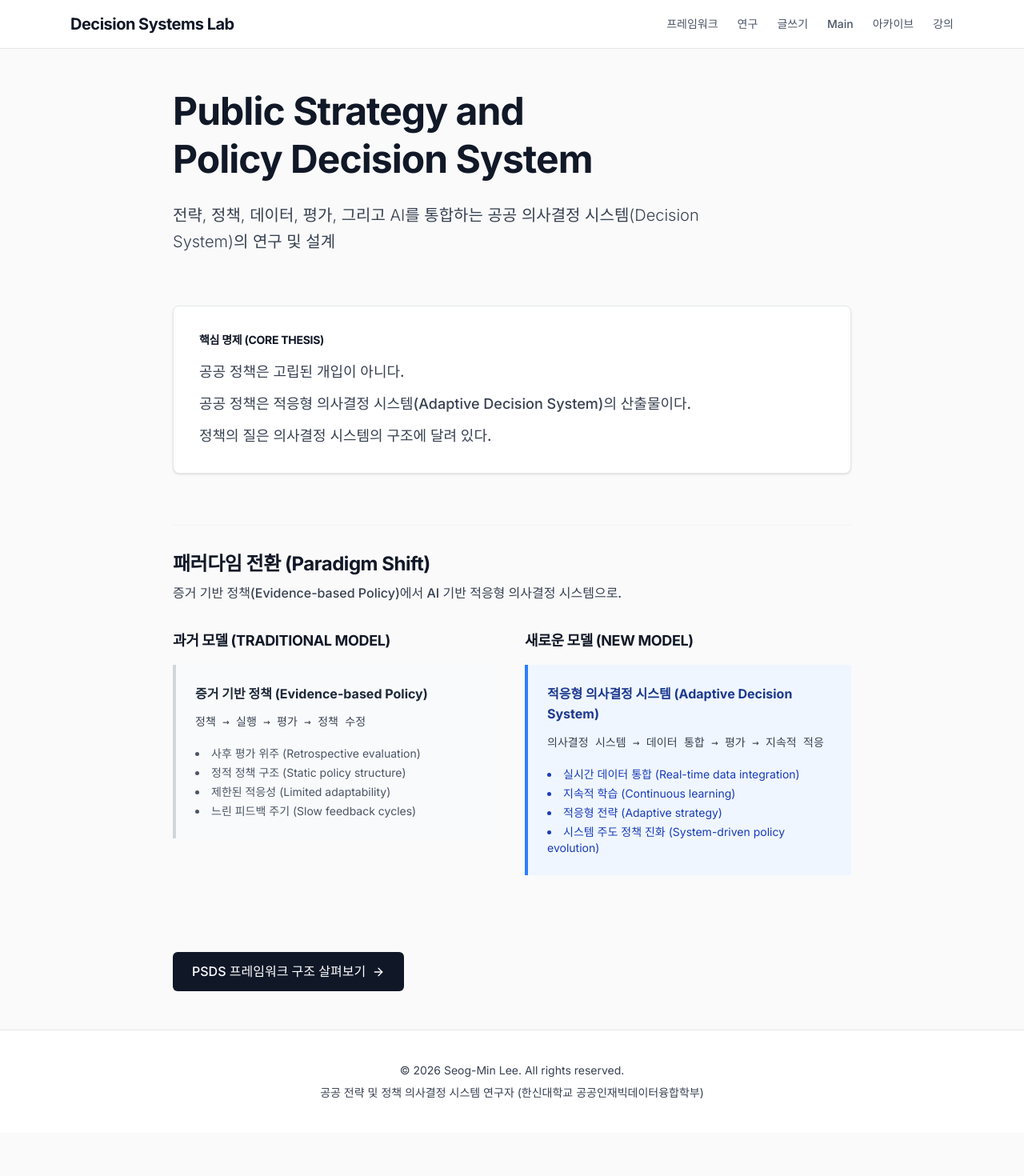
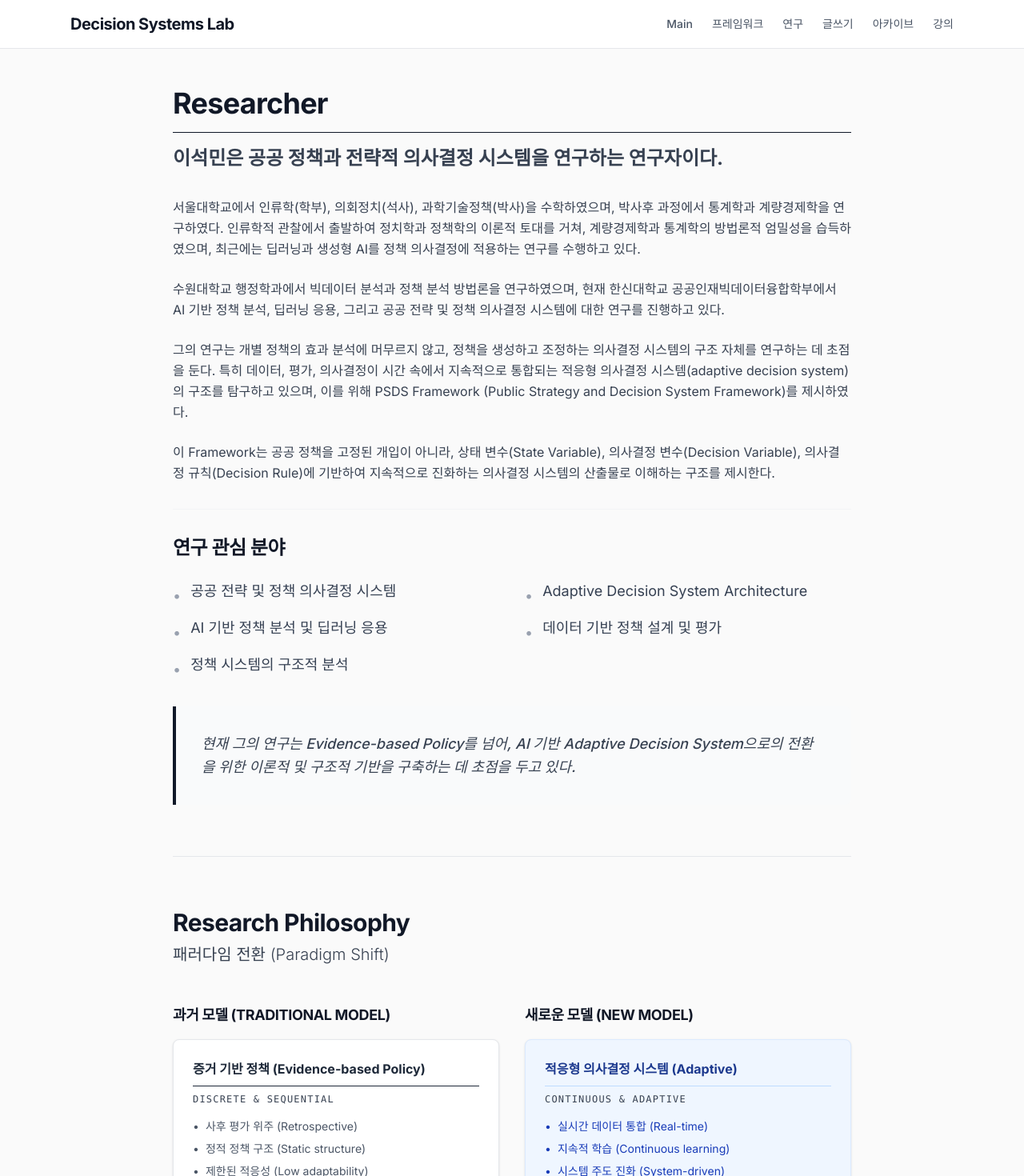
Before and after one commit to LeeSeogMin/my-life, a Next.js app: page / in a window 1280 px wide. Shown: the top 1470 px of the page at 80% size. Before the commit the page ends 1416 px from the top, so only its background shows below. Built offline with nearby package versions, Linux system fonts and the light colour scheme.

Commit message:
Set researcher bio as home page (Main) and rearrange navigation

```diff
--- a/src/app/about/page.tsx
+++ /dev/null
@@ -1,59 +0,0 @@
-export const metadata = {
-    title: "About - Decision Systems Lab",
-};
-
-export default function AboutPage() {
-    return (
-        <div className="space-y-12">
-            <header className="space-y-4">
-                <h1 className="text-4xl font-extrabold tracking-tight text-gray-900 border-b border-gray-900 pb-4">About</h1>
-            </header>
-
-            <section className="prose prose-gray max-w-none prose-lg text-gray-800 leading-relaxed font-normal">
-                <p className="text-xl font-bold text-gray-900 mb-8">
-                    이석민은 공공 정책과 전략적 의사결정 시스템을 연구하는 연구자이다.
-                </p>
-
-                <p>
-                    서울대학교에서 인류학(학부), 의회정치(석사), 과학기술정책(박사)을 수학하였으며, 박사후 과정에서 통계학과 계량경제학을 연구하였다. 인류학적 관찰에서 출발하여 정치학과 정책학의 이론적 토대를 거쳐, 계량경제학과 통계학의 방법론적 엄밀성을 습득하였으며, 최근에는 딥러닝과 생성형 AI를 정책 의사결정에 적용하는 연구를 수행하고 있다.
-                </p>
-
-                <p>
-                    수원대학교 행정학과에서 빅데이터 분석과 정책 분석 방법론을 연구하였으며, 현재 한신대학교 공공인재빅데이터융합학부에서 AI 기반 정책 분석, 딥러닝 응용, 그리고 공공 전략 및 정책 의사결정 시스템에 대한 연구를 진행하고 있다.
-                </p>
-
-                <p>
-                    그의 연구는 개별 정책의 효과 분석에 머무르지 않고, 정책을 생성하고 조정하는 의사결정 시스템의 구조 자체를 연구하는 데 초점을 둔다. 특히 데이터, 평가, 의사결정이 시간 속에서 지속적으로 통합되는 적응형 의사결정 시스템(adaptive decision system)의 구조를 탐구하고 있으며, 이를 위해 PSDS Framework (Public Strategy and Decision System Framework)를 제시하였다.
-                </p>
-
-                <p>
-                    이 Framework는 공공 정책을 고정된 개입이 아니라, 상태 변수(State Variable), 의사결정 변수(Decision Variable), 의사결정 규칙(Decision Rule)에 기반하여 지속적으로 진화하는 의사결정 시스템의 산출물로 이해하는 구조를 제시한다.
-                </p>
-            </section>
-
-            <section className="space-y-6 pt-8 border-t border-gray-100">
-                <h2 className="text-2xl font-bold text-gray-900">연구 관심 분야</h2>
-                <ul className="grid sm:grid-cols-1 gap-3 list-none pl-0">
-                    {[
-                        "공공 전략 및 정책 의사결정 시스템",
-                        "Adaptive Decision System Architecture",
-                        "AI 기반 정책 분석 및 딥러닝 응용",
-                        "데이터 기반 정책 설계 및 평가",
-                        "정책 시스템의 구조적 분석"
-                    ].map((item, idx) => (
-                        <li key={idx} className="flex items-start gap-3 text-lg text-gray-700">
-                            <span className="text-gray-400 mt-1.5">•</span>
-                            {item}
-                        </li>
-                    ))}
-                </ul>
-            </section>
-
-            <section className="bg-gray-50 border-l-4 border-gray-900 p-8 rounded-r-lg mt-12">
-                <p className="text-lg font-medium text-gray-800 leading-relaxed italic">
-                    현재 그의 연구는 Evidence-based Policy를 넘어, AI 기반 Adaptive Decision System으로의 전환을 위한 이론적 및 구조적 기반을 구축하는 데 초점을 두고 있다.
-                </p>
-            </section>
-        </div>
-    );
-}
--- a/src/app/layout.tsx
+++ b/src/app/layout.tsx
@@ -23,10 +23,10 @@ export default function RootLayout({
               Decision Systems Lab
             </Link>
             <nav className="flex gap-6 text-sm font-medium text-gray-600">
+              <Link href="/" className="hover:text-black transition-colors">Main</Link>
               <Link href="/framework" className="hover:text-black transition-colors">프레임워크</Link>
               <Link href="/research" className="hover:text-black transition-colors">연구</Link>
               <Link href="/writing" className="hover:text-black transition-colors">글쓰기</Link>
-              <Link href="/about" className="hover:text-black transition-colors">Main</Link>
               <Link href="/archive" className="hover:text-black transition-colors">아카이브</Link>
               <Link href="/lectures" className="hover:text-black transition-colors">강의</Link>
             </nav>
--- a/src/app/page.tsx
+++ b/src/app/page.tsx
@@ -4,71 +4,103 @@ import Link from "next/link";
 export default function Home() {
   return (
     <div className="space-y-16">
-      <section className="space-y-6">
-        <h1 className="text-4xl sm:text-5xl font-extrabold tracking-tight text-gray-900 leading-tight">
-          Public Strategy and <br className="hidden sm:block" />
-          Policy Decision System
-        </h1>
-        <p className="text-xl text-gray-600 max-w-2xl font-light leading-relaxed">
-          전략, 정책, 데이터, 평가, 그리고 AI를 통합하는 공공 의사결정 시스템(Decision System)의 연구 및 설계
+      {/* Bio Section (Main) */}
+      <section className="space-y-8">
+        <header className="space-y-4">
+          <h1 className="text-4xl font-extrabold tracking-tight text-gray-900 border-b border-gray-900 pb-4">Researcher</h1>
+          <p className="text-2xl font-bold text-gray-900">
+            이석민은 공공 정책과 전략적 의사결정 시스템을 연구하는 연구자이다.
+          </p>
+        </header>
+
+        <section className="prose prose-gray max-w-none prose-lg text-gray-800 leading-relaxed font-normal space-y-6">
+          <p>
+            서울대학교에서 인류학(학부), 의회정치(석사), 과학기술정책(박사)을 수학하였으며, 박사후 과정에서 통계학과 계량경제학을 연구하였다. 인류학적 관찰에서 출발하여 정치학과 정책학의 이론적 토대를 거쳐, 계량경제학과 통계학의 방법론적 엄밀성을 습득하였으며, 최근에는 딥러닝과 생성형 AI를 정책 의사결정에 적용하는 연구를 수행하고 있다.
+          </p>
+
+          <p>
+            수원대학교 행정학과에서 빅데이터 분석과 정책 분석 방법론을 연구하였으며, 현재 한신대학교 공공인재빅데이터융합학부에서 AI 기반 정책 분석, 딥러닝 응용, 그리고 공공 전략 및 정책 의사결정 시스템에 대한 연구를 진행하고 있다.
+          </p>
+
+          <p>
+            그의 연구는 개별 정책의 효과 분석에 머무르지 않고, 정책을 생성하고 조정하는 의사결정 시스템의 구조 자체를 연구하는 데 초점을 둔다. 특히 데이터, 평가, 의사결정이 시간 속에서 지속적으로 통합되는 적응형 의사결정 시스템(adaptive decision system)의 구조를 탐구하고 있으며, 이를 위해 PSDS Framework (Public Strategy and Decision System Framework)를 제시하였다.
+          </p>
+
+          <p>
+            이 Framework는 공공 정책을 고정된 개입이 아니라, 상태 변수(State Variable), 의사결정 변수(Decision Variable), 의사결정 규칙(Decision Rule)에 기반하여 지속적으로 진화하는 의사결정 시스템의 산출물로 이해하는 구조를 제시한다.
           </p>
         </section>
 
-      <section className="bg-white p-8 border border-gray-200 shadow-sm rounded-lg">
-        <h2 className="text-sm uppercase tracking-wider font-semibold text-gray-400 mb-4">핵심 명제 (Core Thesis)</h2>
-        <div className="space-y-3 text-lg font-medium text-gray-800">
-          <p>공공 정책은 고립된 개입이 아니다.</p>
-          <p>공공 정책은 적응형 의사결정 시스템(Adaptive Decision System)의 산출물이다.</p>
-          <p>정책의 질은 의사결정 시스템의 구조에 달려 있다.</p>
-        </div>
+        <section className="space-y-6 pt-8 border-t border-gray-100">
+          <h2 className="text-2xl font-bold text-gray-900">연구 관심 분야</h2>
+          <ul className="grid sm:grid-cols-2 gap-x-8 gap-y-3 list-none pl-0">
+            {[
+              "공공 전략 및 정책 의사결정 시스템",
+              "Adaptive Decision System Architecture",
+              "AI 기반 정책 분석 및 딥러닝 응용",
+              "데이터 기반 정책 설계 및 평가",
+              "정책 시스템의 구조적 분석"
+            ].map((item, idx) => (
+              <li key={idx} className="flex items-start gap-3 text-lg text-gray-700">
+                <span className="text-gray-400 mt-1.5">•</span>
+                {item}
+              </li>
+            ))}
+          </ul>
         </section>
 
-      <section className="space-y-8 pt-8 border-t border-gray-100">
-        <div>
-          <h2 className="text-2xl font-bold mb-2">패러다임 전환 (Paradigm Shift)</h2>
-          <p className="text-gray-600 mb-6 font-medium">증거 기반 정책(Evidence-based Policy)에서 AI 기반 적응형 의사결정 시스템으로.</p>
-        </div>
+        <section className="bg-gray-50 border-l-4 border-gray-900 p-8 rounded-r-lg mt-8">
+          <p className="text-lg font-medium text-gray-800 leading-relaxed italic">
+            현재 그의 연구는 Evidence-based Policy를 넘어, AI 기반 Adaptive Decision System으로의 전환을 위한 이론적 및 구조적 기반을 구축하는 데 초점을 두고 있다.
+          </p>
+        </section>
+      </section>
+
+      {/* Philosophy / Paradigm Shift Section (Secondary) */}
+      <section className="space-y-12 pt-16 border-t border-gray-200">
+        <header className="space-y-2">
+          <h2 className="text-3xl font-bold tracking-tight text-gray-900">Research Philosophy</h2>
+          <p className="text-xl text-gray-600 font-light">패러다임 전환 (Paradigm Shift)</p>
+        </header>
 
         <div className="grid md:grid-cols-2 gap-8">
           <div className="space-y-4">
             <h3 className="text-lg font-semibold text-gray-500 uppercase tracking-wide">과거 모델 (Traditional Model)</h3>
-            <div className="bg-gray-50 border-l-4 border-gray-300 p-6 space-y-3">
-              <strong className="block text-gray-800">증거 기반 정책 (Evidence-based Policy)</strong>
-              <p className="text-sm font-mono text-gray-500">정책 → 실행 → 평가 → 정책 수정</p>
-              <ul className="text-sm text-gray-600 space-y-1 list-disc list-inside pt-2">
-                <li>사후 평가 위주 (Retrospective evaluation)</li>
-                <li>정적 정책 구조 (Static policy structure)</li>
-                <li>제한된 적응성 (Limited adaptability)</li>
-                <li>느린 피드백 주기 (Slow feedback cycles)</li>
+            <div className="bg-white border border-gray-200 p-6 rounded-lg space-y-3 shadow-sm">
+              <strong className="block text-gray-800 border-b pb-2 mb-2">증거 기반 정책 (Evidence-based Policy)</strong>
+              <p className="text-xs font-mono text-gray-400 uppercase tracking-widest mb-4">Discrete & Sequential</p>
+              <ul className="text-sm text-gray-600 space-y-2">
+                <li className="flex items-start gap-2"><span>•</span> 사후 평가 위주 (Retrospective)</li>
+                <li className="flex items-start gap-2"><span>•</span> 정적 정책 구조 (Static structure)</li>
+                <li className="flex items-start gap-2"><span>•</span> 제한된 적응성 (Low adaptability)</li>
               </ul>
             </div>
           </div>
 
           <div className="space-y-4">
             <h3 className="text-lg font-semibold text-blue-600 uppercase tracking-wide">새로운 모델 (New Model)</h3>
-            <div className="bg-blue-50 border-l-4 border-blue-500 p-6 space-y-3">
-              <strong className="block text-blue-900">적응형 의사결정 시스템 (Adaptive Decision System)</strong>
-              <p className="text-sm font-mono text-blue-700">의사결정 시스템 → 데이터 통합 → 평가 → 지속적 적응</p>
-              <ul className="text-sm text-blue-800 space-y-1 list-disc list-inside pt-2">
-                <li>실시간 데이터 통합 (Real-time data integration)</li>
-                <li>지속적 학습 (Continuous learning)</li>
-                <li>적응형 전략 (Adaptive strategy)</li>
-                <li>시스템 주도 정책 진화 (System-driven policy evolution)</li>
+            <div className="bg-blue-50 border border-blue-100 p-6 rounded-lg space-y-3 shadow-sm">
+              <strong className="block text-blue-900 border-b border-blue-200 pb-2 mb-2">적응형 의사결정 시스템 (Adaptive)</strong>
+              <p className="text-xs font-mono text-blue-400 uppercase tracking-widest mb-4">Continuous & Adaptive</p>
+              <ul className="text-sm text-blue-800 space-y-2">
+                <li className="flex items-start gap-2"><span>•</span> 실시간 데이터 통합 (Real-time)</li>
+                <li className="flex items-start gap-2"><span>•</span> 지속적 학습 (Continuous learning)</li>
+                <li className="flex items-start gap-2"><span>•</span> 시스템 주도 진화 (System-driven)</li>
               </ul>
             </div>
           </div>
         </div>
-      </section>
 
-      <div className="pt-8">
+        <div className="pt-4">
           <Link
             href="/framework"
-          className="inline-flex items-center gap-2 bg-gray-900 text-white px-6 py-3 rounded-md font-medium hover:bg-gray-800 transition-colors"
+            className="inline-flex items-center gap-2 bg-gray-900 text-white px-6 py-3 rounded-md font-medium hover:bg-gray-800 transition-all hover:gap-3 transition-colors shadow-lg hover:shadow-xl"
           >
-          PSDS 프레임워크 구조 살펴보기
+            Explore PSDS Framework
             <ArrowRight className="w-4 h-4" />
           </Link>
         </div>
+      </section>
     </div>
   );
 }
```
Lines whose indentation alone changed are shown as unchanged.
